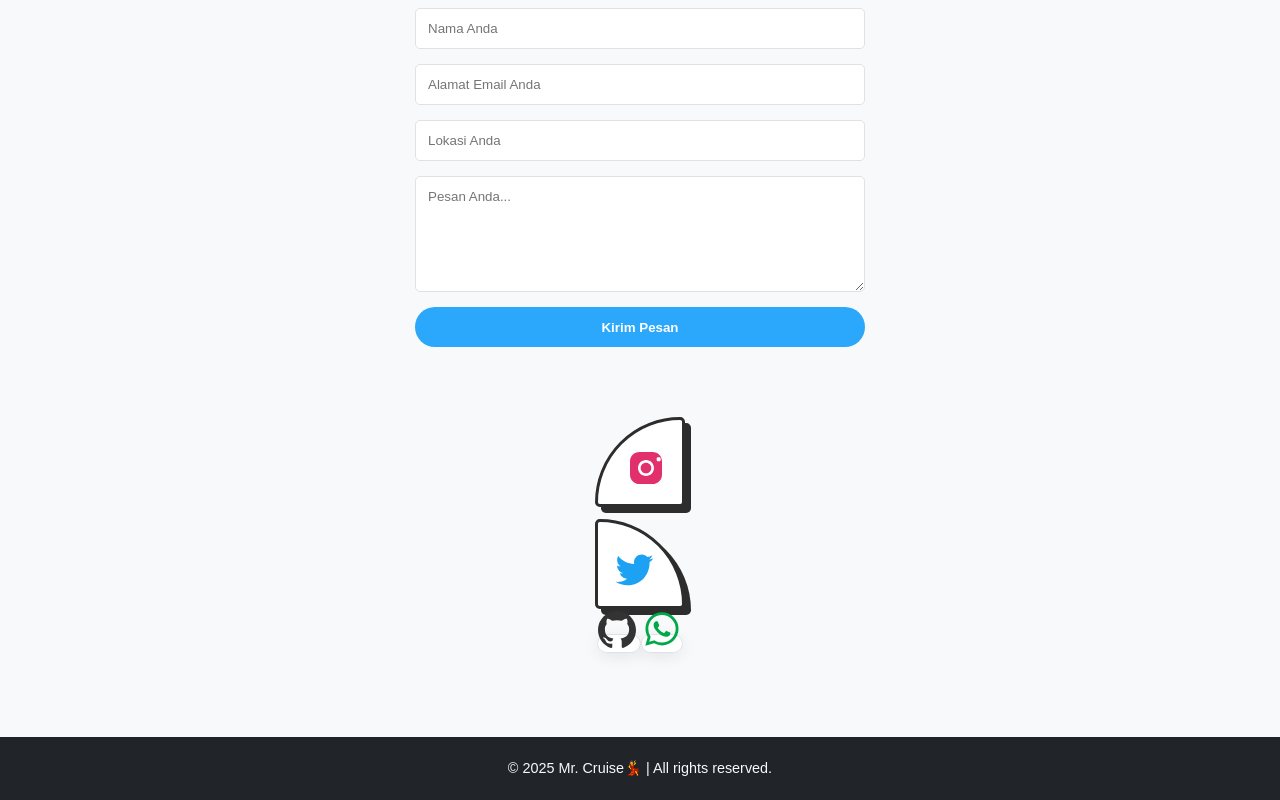
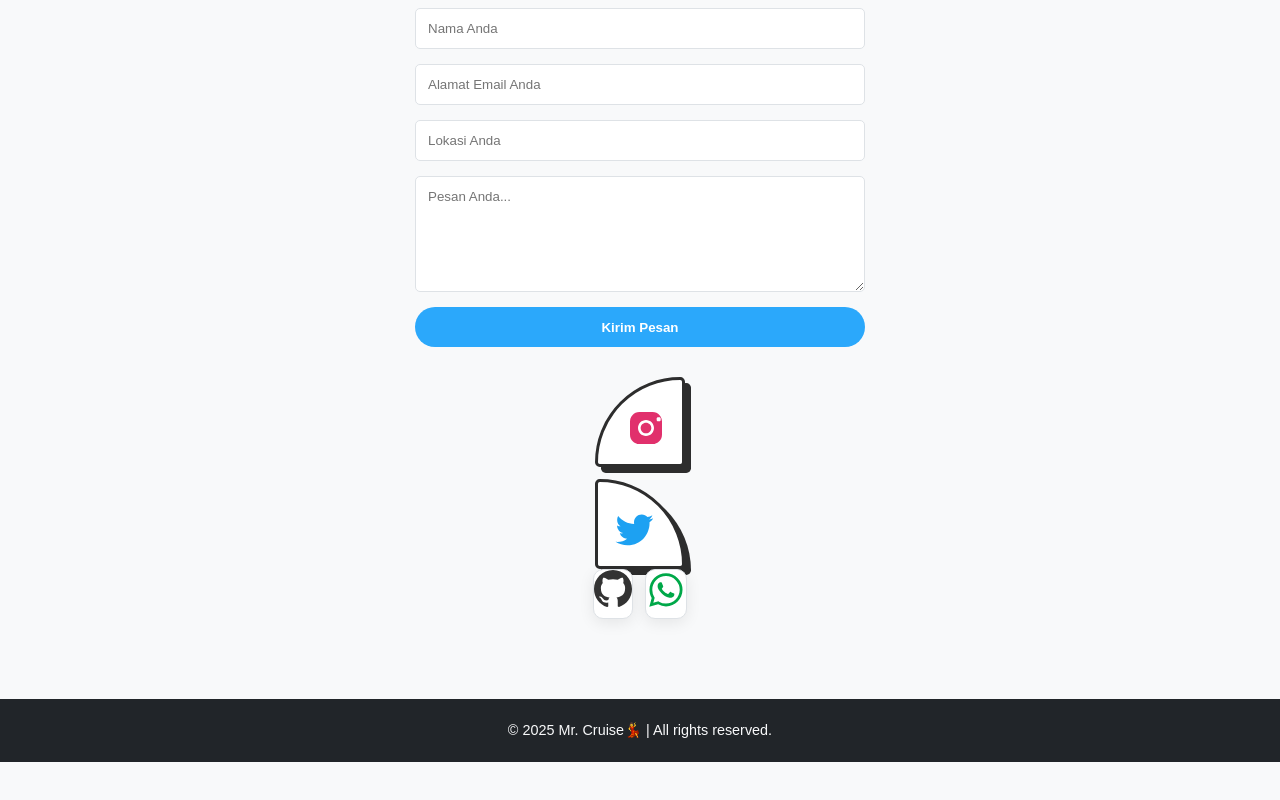
Before and after one commit to TomCruise-17/TomCruise, a plain HTML site: page index.html in a window 1280 px wide. Shown: the part 4413-5213 px from the top of the page. After the commit the page ends 5175 px from the top, so only its background shows below. Drawn offline with Linux system fonts and the light colour scheme.

Commit message:
Update file dengan versi terbaru

```diff
--- a/styles.css
+++ b/styles.css
@@ -717,18 +717,14 @@ footer {
 }
 
 /* From Uiverse.io by chase2k25 */
-.social-media-container {
-  margin-top: 40px;
-}
-
 .social-media-container .main {
   display: flex;
   flex-direction: column;
   gap: 0.75em;
 }
 
-.social-media-container .up,
-.social-media-container .down {
+.up,
+.down {
   display: flex;
   flex-direction: row;
   gap: 0.75em;
```
